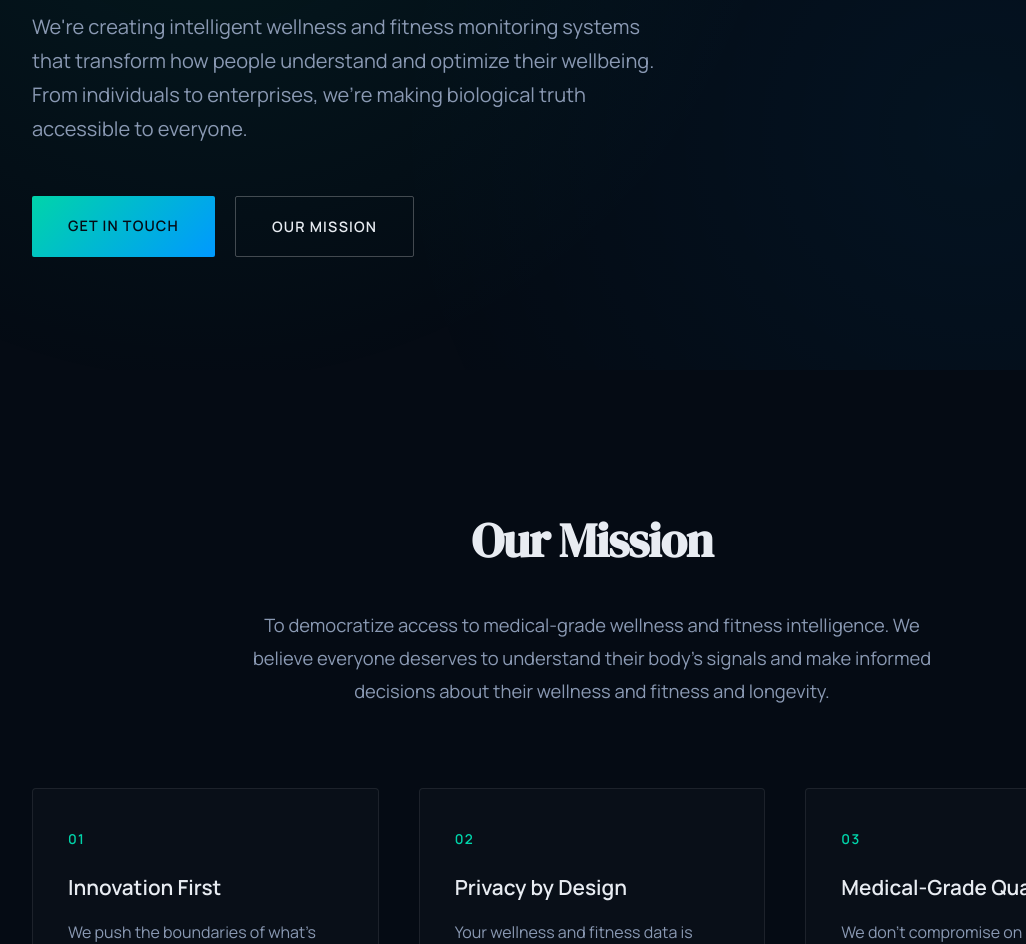
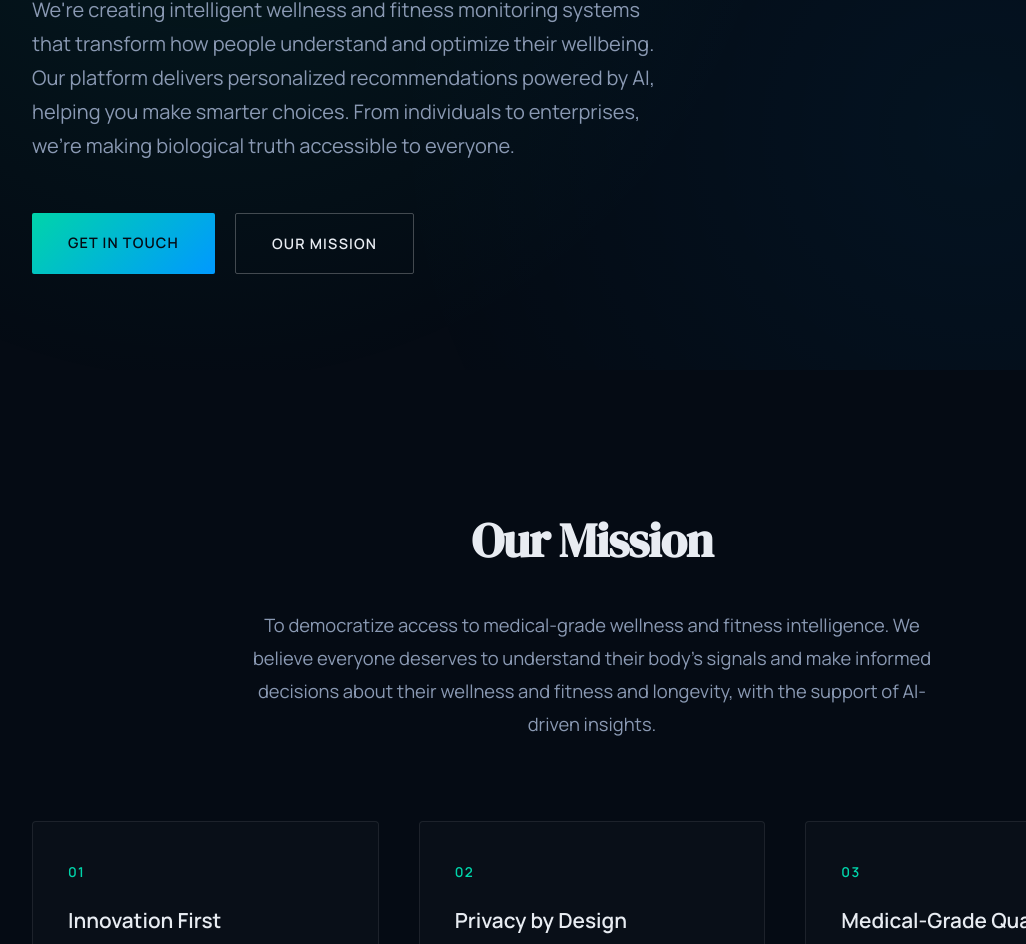
Before and after one commit to vinay-vistalogic/vistalogic-website, a plain HTML site: page index.html in a window 1280 px wide. Shown: the part 430-1374 px from the top of the page, without its empty margins (48-1074 px from the left). Drawn offline with Linux system fonts and the light colour scheme.

Commit message:
ADD: AI use softly

```diff
--- a/index.html
+++ b/index.html
@@ -562,7 +562,7 @@
                     <span class="gradient-text">Precision Wellness and Fitness</span>
                 </h1>
                 <p class="hero-description">
-                    We're creating intelligent wellness and fitness monitoring systems that transform how people understand and optimize their wellbeing. From individuals to enterprises, we're making biological truth accessible to everyone.
+                    We're creating intelligent wellness and fitness monitoring systems that transform how people understand and optimize their wellbeing. Our platform delivers personalized recommendations powered by AI, helping you make smarter choices. From individuals to enterprises, we're making biological truth accessible to everyone.
                 </p>
                 <div class="cta-group">
                     <a href="#contact" class="btn btn-primary">Get in Touch</a>
@@ -575,7 +575,7 @@
         <section id="mission" class="mission reveal">
             <h2 class="section-title">Our Mission</h2>
             <p class="section-description">
-                To democratize access to medical-grade wellness and fitness intelligence. We believe everyone deserves to understand their body's signals and make informed decisions about their wellness and fitness and longevity.
+                To democratize access to medical-grade wellness and fitness intelligence. We believe everyone deserves to understand their body's signals and make informed decisions about their wellness and fitness and longevity, with the support of AI-driven insights.
             </p>
 
             <div class="values-grid">
@@ -612,7 +612,7 @@
             <div class="product-box">
                 <h3 class="product-name">Your Wellness and Fitness Operating System</h3>
                 <p class="product-description">
-                    Our flagship platform transforms raw biometric data into personalized wellness and fitness intelligence. A comprehensive ecosystem spanning wearables, mobile apps, and enterprise solutions.
+                    Our flagship platform transforms raw biometric data into personalized wellness and fitness intelligence, offering tailored recommendations using advanced AI. A comprehensive ecosystem spanning wearables, mobile apps, and enterprise solutions.
                 </p>
 
                 <div class="product-features">
```
